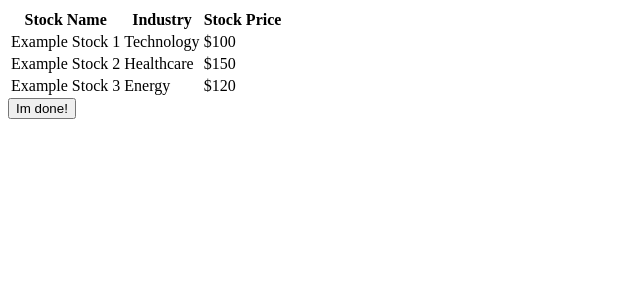
After one commit to llennemann/AthenaHacks-24, a Flask app: template backend/templates/buy.html in a window 1280 px wide. The commit adds this page. Shown: the top 300 px of the page, without its empty margins (0-640 px from the left). Run offline with Flask 3, Linux system fonts and the light colour scheme; the template is opened without the code that fills it, so the values that code supplies are empty.

Commit message:
backend buttons yay

```diff
--- a/backend/server.py
+++ b/backend/server.py
@@ -12,21 +12,14 @@ def home():
 def tryMe():
     return render_template("tryMe.html")
 
-#def landingPgRouting():
-
-# def contact():
-#     if request.form['submit_button'] == 'try me!':
-#         return render_template('tryMe.html')
-#     elif request.form['submit_button'] == 'Do Something Else':
-#         pass # do something else
-#     else:
-#         pass # unknown
-
-@app.route('/submit_time' , methods=['POST'])
-def submit_time():
+@app.route('/buy' , methods=['POST'])
+def buy():
      years = request.form['number']
      total_time = int(years) * 365
-     return render_template("submit_time.html", total_time = total_time)
+     return render_template("buy.html", total_time = total_time)
+@app.route('/portfolio')
+def portfolio():
+    return render_template("portfolio.html")
 
 if __name__ == '__main__':
     app.run()
--- /dev/null
+++ b/backend/templates/buy.html
@@ -0,0 +1,29 @@
+<HTML>
+    <table>
+        <tr>
+            <th>Stock Name</th>
+            <th>Industry</th>
+            <th>Stock Price</th>
+        </tr>
+        <tr>
+            <td>Example Stock 1</td>
+            <td>Technology</td>
+            <td>$100</td>
+        </tr>
+        <tr>
+            <td>Example Stock 2</td>
+            <td>Healthcare</td>
+            <td>$150</td>
+        </tr>
+        <tr>
+            <td>Example Stock 3</td>
+            <td>Energy</td>
+            <td>$120</td>
+        </tr>
+        <!-- More rows can be added here -->
+    </table>
+
+    <form action="/portfolio" method="get">
+        <button type="portfolio">Im done!</button>
+    </form>
+</HTML>
--- /dev/null
+++ b/backend/templates/portfolio.html
@@ -0,0 +1,3 @@
+<HTML>
+    <p>portfolio time !<p>
+</HTML>
--- a/backend/templates/tryMe.html
+++ b/backend/templates/tryMe.html
@@ -1,6 +1,6 @@
 <HTML>
     <h1>Try Me</h1>
-    <form action="/submit_time" method="post">
+    <form action="/buy" method="post">
         <p>Choose one of the following numbers:</p>
         <input type="radio" id="num1" name="number" value="1"/>
         <label for="num1">1</label>
```
Also changed, not shown: 1 other file.
